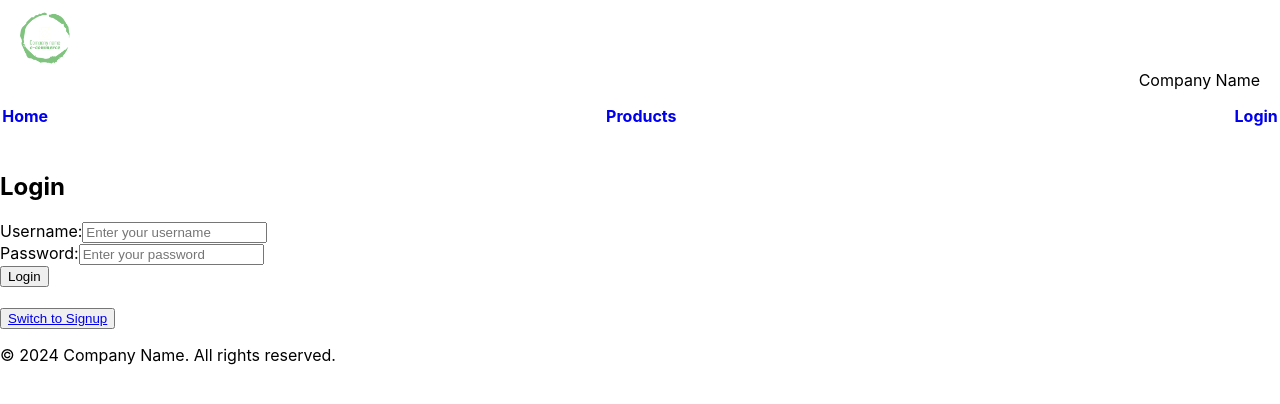
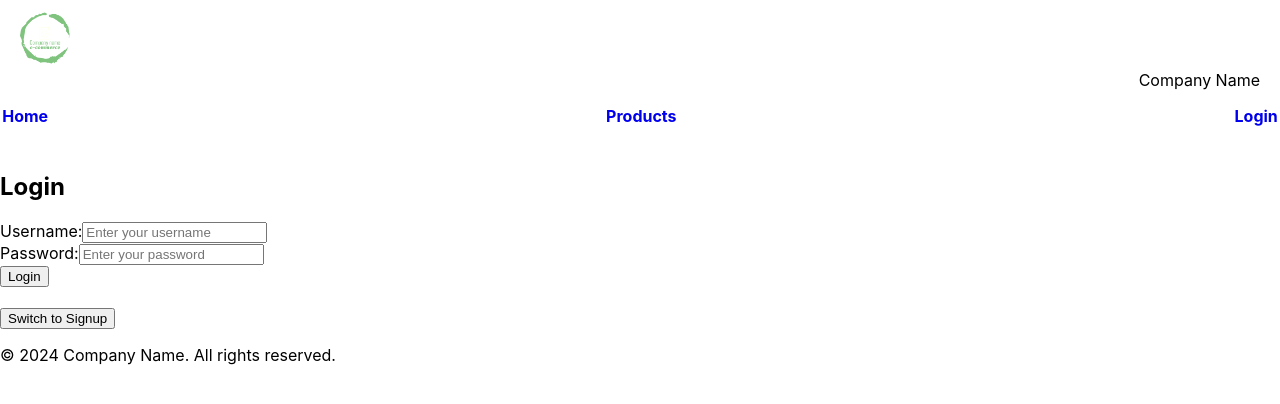
Before and after one commit to Joshua125r/ENSF381_Assign4, a React (Create React App) app in the folder my-ecommerce-app/: page /login in a window 1280 px wide. Shown: the top 404 px of the page. Built offline with nearby package versions, Linux system fonts and the light colour scheme.

Commit message:
More progress on loginPage
May have to change from inline styling to external css stlying. Swapping from login/signup still not working properly. Swaps to signup but not back to login.

```diff
--- a/my-ecommerce-app/src/component/LoginForm.js
+++ b/my-ecommerce-app/src/component/LoginForm.js
@@ -1,7 +1,7 @@
 import React from "react";
-import { Link } from 'react-router-dom';
+import { Link } from "react-router-dom";
 
-const LoginForm = () => {
+const LoginForm = ({ handleSwitchToSignup }) => {
 	const handleSubmit = (e) => {
 		e.preventDefault();
 	};
@@ -35,9 +35,7 @@ const LoginForm = () => {
 				<button type="submit">Login</button>
 			</form>
 			<br />
-			<button>
-                <Link to="/signup">Switch to Signup</Link>
-            </button>
+			<button onClick={handleSwitchToSignup}>Switch to Signup</button>
 		</section>
 	);
 };
--- a/my-ecommerce-app/src/component/LoginPage.js
+++ b/my-ecommerce-app/src/component/LoginPage.js
@@ -1,14 +1,22 @@
-import React from 'react';
+import React, { useState } from 'react';
 import Header from './Header';
 import LoginForm from './LoginForm';
 import SignupForm from './SignupForm';
 import Footer from './Footer';
 
 const LoginPage = () => {
+  const [showLoginForm, setShowLoginForm] = useState(true);
+
+  const handleSwitchToSignup = () => {
+    setShowLoginForm(false);
+  };
+
   return (
     <div>
       <Header />
-      <LoginForm />
+      <div>
+        {showLoginForm ? <LoginForm handleSwitchToSignup={handleSwitchToSignup} /> : <SignupForm />}
+      </div>
       <Footer />
     </div>
   );
--- a/my-ecommerce-app/src/component/SignupForm.js
+++ b/my-ecommerce-app/src/component/SignupForm.js
@@ -1,7 +1,6 @@
 import React, { useState } from "react";
-import { Link } from "react-router-dom";
 
-const SignupForm = () => {
+const SignupForm = ({ handleSwitchToLogin }) => {
   const [formData, setFormData] = useState({
     username: "",
     password: "",
@@ -84,7 +83,7 @@ const SignupForm = () => {
         {error && <p style={{ color: "red" }}>{error}</p>}
         <button type="submit">Signup</button>
       </form>
-			<button>Switch to Login</button>
+      <button onClick={handleSwitchToLogin}>Switch to Login</button>
     </section>
   );
 };
```
Lines whose indentation alone changed are shown as unchanged.
